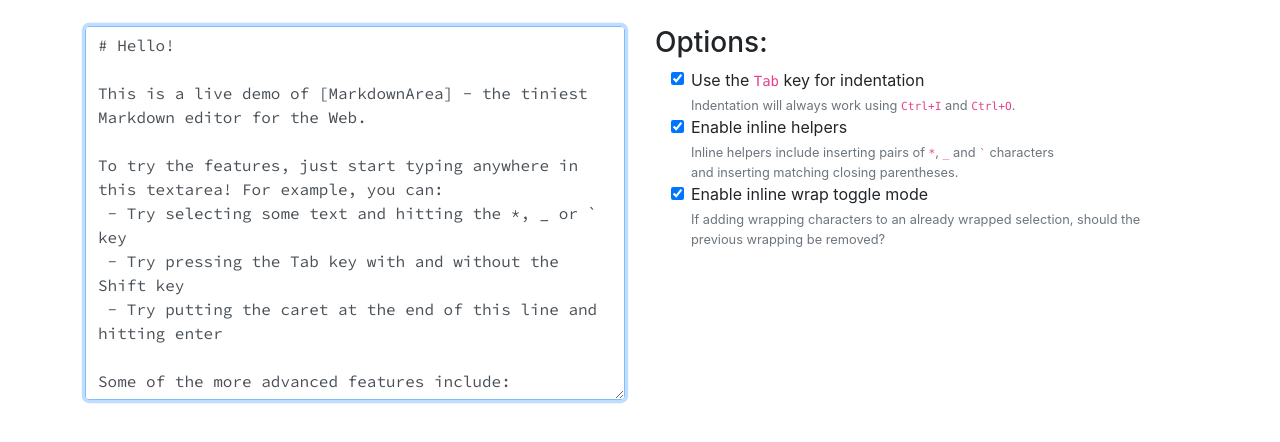
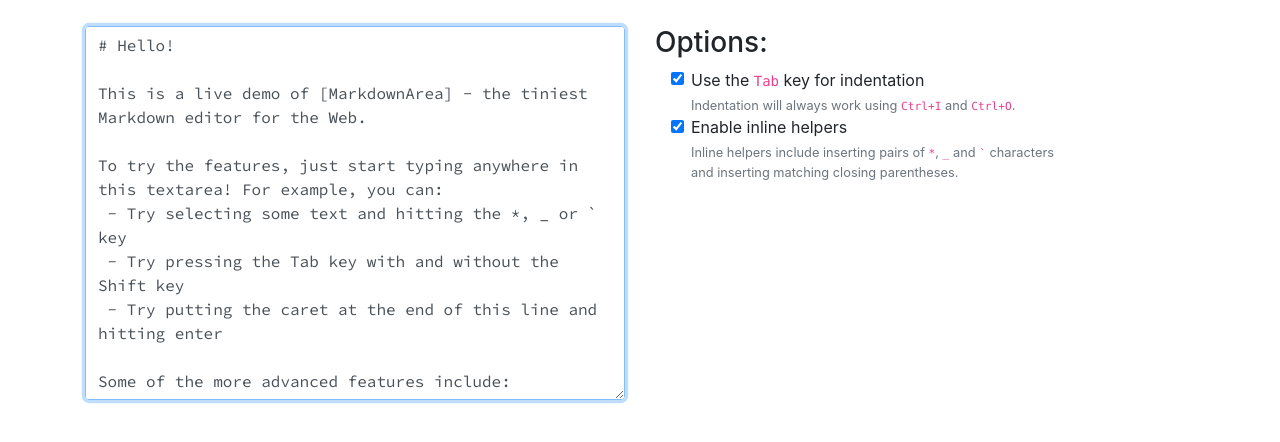
Before and after one commit to jahudka/mdarea, a website: page index.html in a window 1280 px wide. Shown: the part 118-560 px from the top of the page. Drawn offline with nearby package versions, Linux system fonts and the light colour scheme.

Commit message:
Revert "Add checkbox to enable/disable inline wrap toggle mode to demo webpage"
This reverts commit 668c9174e10ec36c86605175a80f7a57b9c4ec53.

```diff
--- a/index.html
+++ b/index.html
@@ -77,16 +77,6 @@
                                 and <code>`</code> characters<br />and inserting matching closing parentheses.
                             </small>
                         </li>
-                        <li class="form-check">
-                            <input type="checkbox" id="o-enable_toggle_inline_wrap" class="form-check-input" checked value="enable_toggle_inline_wrap" />
-                            <label for="o-enable_toggle_inline_wrap" class="form-check-label">
-                                Enable inline wrap toggle mode
-                            </label>
-                            <small class="form-text text-muted">
-                                If adding wrapping characters to an already wrapped selection, should the previous
-                                wrapping be removed?
-                            </small>
-                        </li>
                     </ul>
                 </div>
             </div>
@@ -112,9 +102,6 @@
                         case 'enable_inline':
                         	options.keyMap.inline = evt.target.checked ? null : [];
                         	break;
-                        case 'enable_toggle_inline_wrap':
-                        	options.toggleInlineWrap = evt.target.checked;
-                        	break;
                     }
 
                     editor = new MarkdownArea(elem, options);
```
